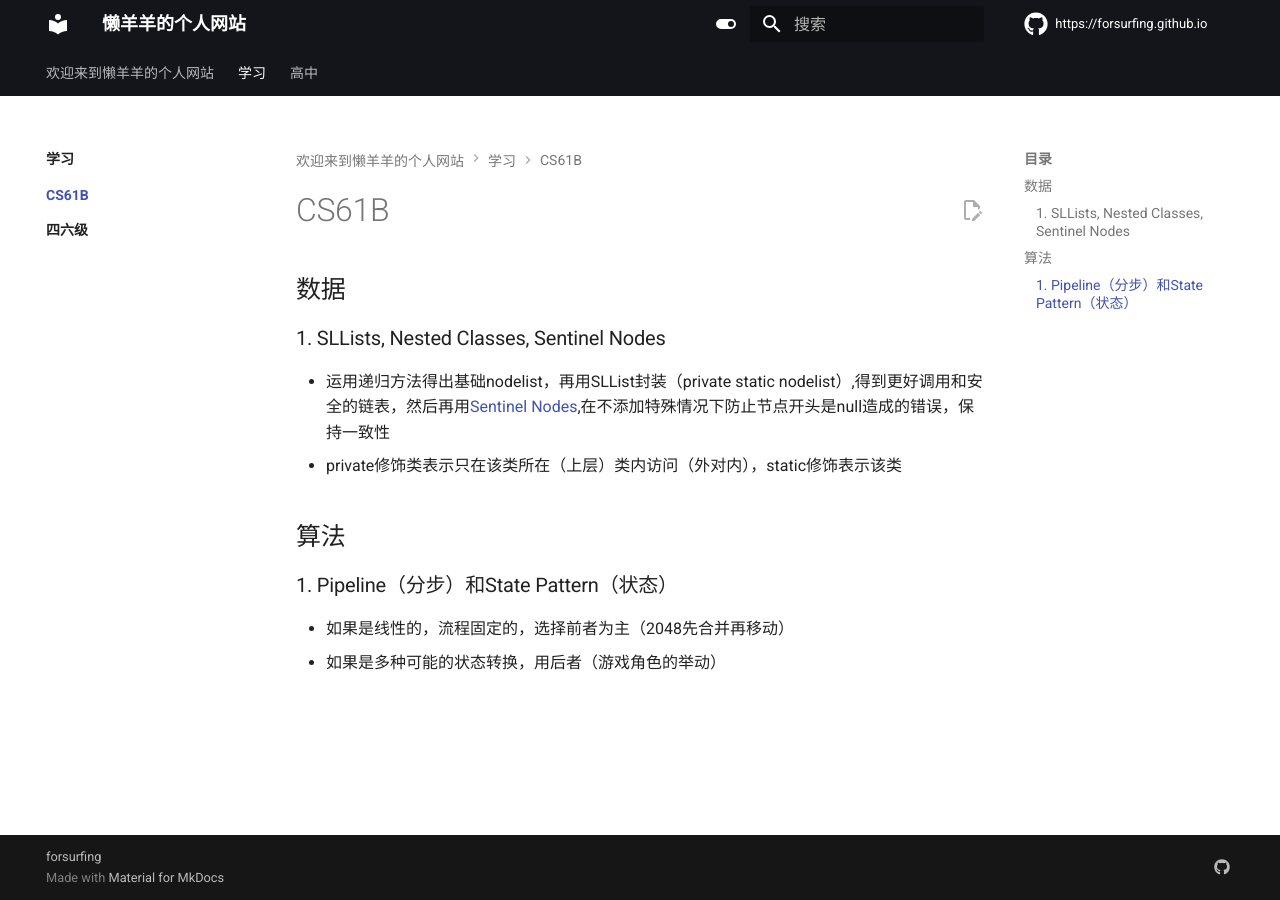
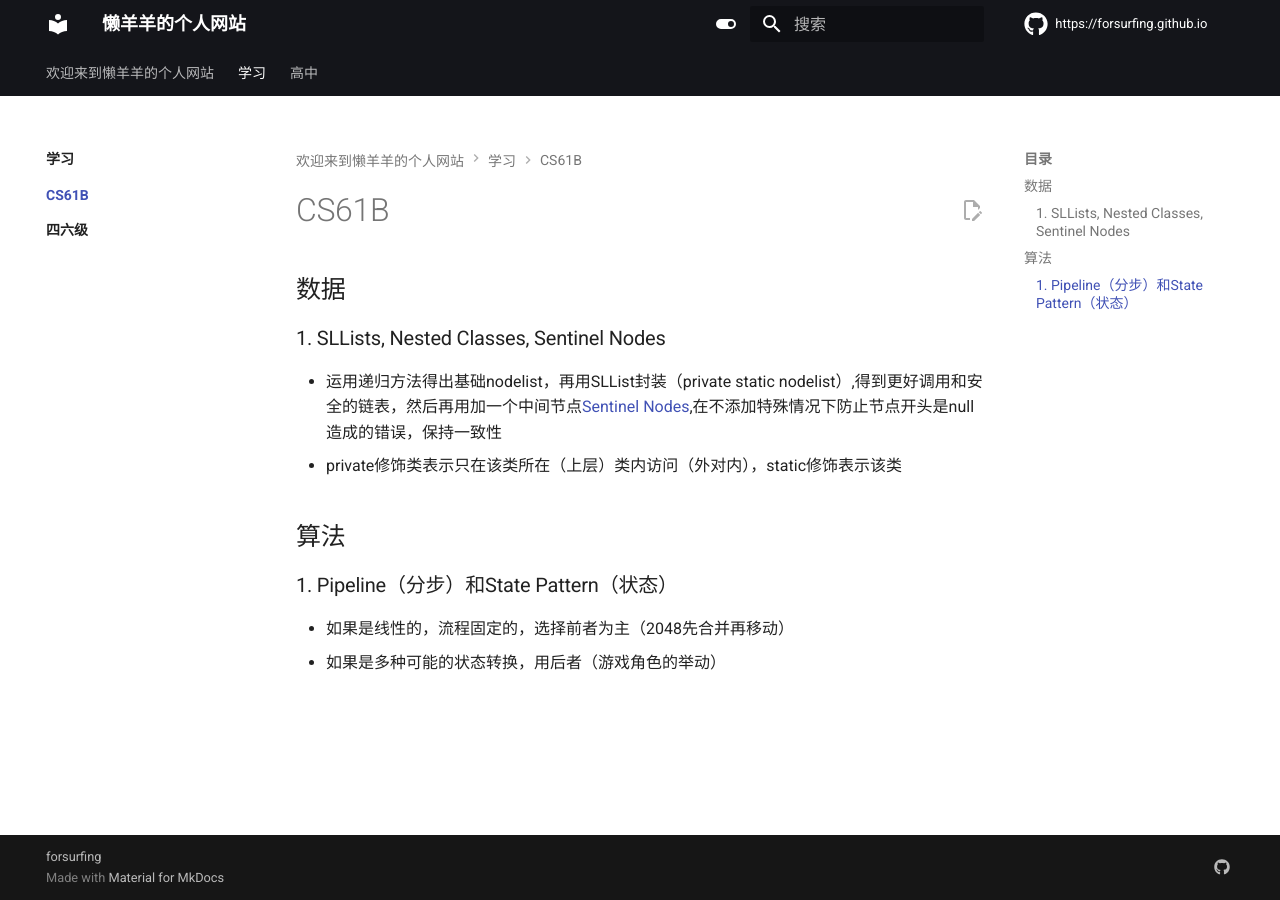
Before and after one commit to forsurfing/forsurfing.github.io, an MkDocs documentation site: the page built from docs/学习/CS61B/index.md, in a window 1280 px wide. Built offline with MkDocs 1.6.1 and Material for MkDocs 9.7.7, drawn with Linux system fonts in a browser that asks for light colours; nearby versions of some CDN libraries; library files that are not in the unit come from our copies; comment, search, counter and statistics services are not loaded.

Commit message:
Update index.md

```diff
--- a/docs/学习/CS61B/index.md
+++ b/docs/学习/CS61B/index.md
@@ -4,7 +4,7 @@
 ## 数据
 
 ### 1. SLLists, Nested Classes, Sentinel Nodes
-  - 运用递归方法得出基础nodelist，再用SLList封装（private static nodelist）,得到更好调用和安全的链表，然后再用[Sentinel Nodes](https://github.com/Berkeley-CS61B/lectureCode-fa20/blob/master/lists2/SLList.java),在不添加特殊情况下防止节点开头是null造成的错误，保持一致性
+  - 运用递归方法得出基础nodelist，再用SLList封装（private static nodelist）,得到更好调用和安全的链表，然后再用加一个中间节点[Sentinel Nodes](https://github.com/Berkeley-CS61B/lectureCode-fa20/blob/master/lists2/SLList.java),在不添加特殊情况下防止节点开头是null造成的错误，保持一致性
   - private修饰类表示只在该类所在（上层）类内访问（外对内），static修饰表示该类
 
 
```
